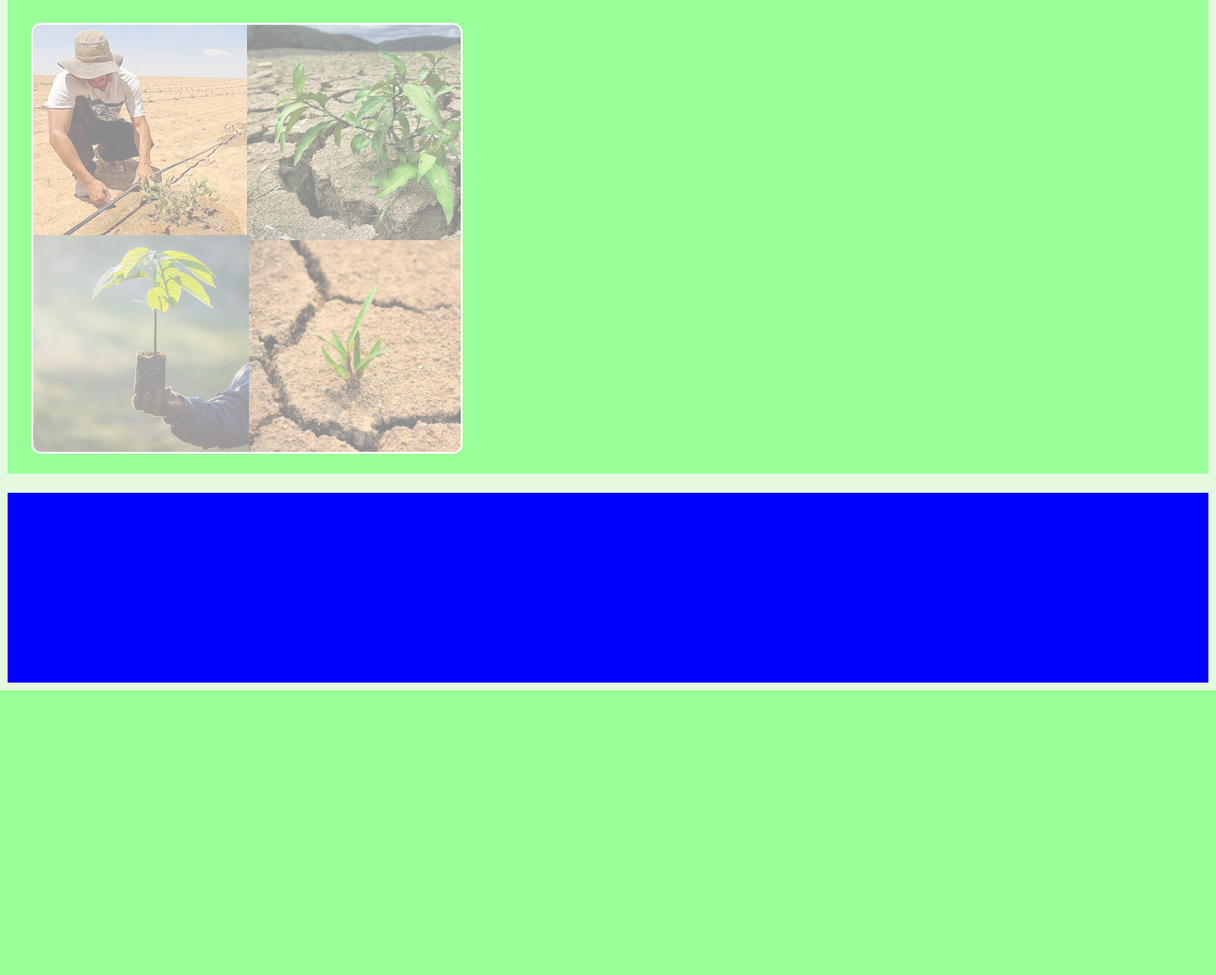
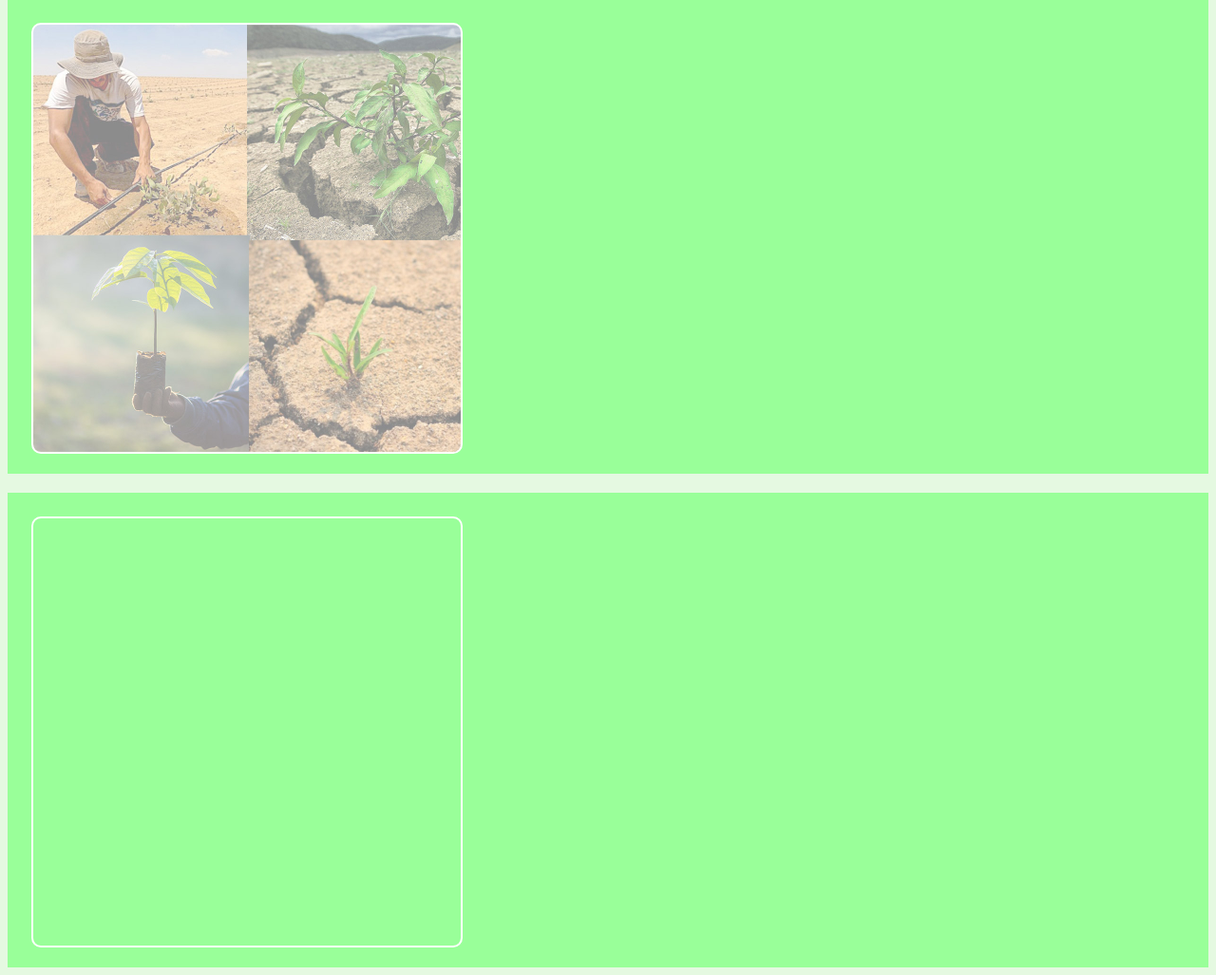
Before and after one commit to uditha-s/planting.greenvibes.lk, a PHP site: page /green.html in a window 1280 px wide. Shown: the part 2547-3574 px from the top of the page at 95% size. Before the commit the page ends 3274 px from the top, so only its background shows below. Run offline with PHP 8.4, Linux system fonts and the light colour scheme.

Commit message:
added new division to "down" division

```diff
--- a/New folder (8)/green.css
+++ b/New folder (8)/green.css
@@ -244,11 +244,11 @@ background-image:url("cover2.png");
 	background-color:#99ff99;
 	margin-top:20px;
 }
-.down{
+.we{
 	width:100%;
-	height:200px;
+	height:500px;
 	overflow:hidden;
-	background-color:blue;
+	background-color:#99ff99;
 	margin-top:20px;
 }
 .font{
@@ -319,3 +319,15 @@ margin-top:25px;
 background-image:url("w3.jpg");
 background-size:cover;
 border-radius: 10px;
+}
+.land{
+width:450px;
+	height:450px;
+	overflow:hidden;
+	background-color:;
+	border:2px solid white;
+margin-left:25px;
+margin-top:25px;
+background-image:url("");
+background-size:cover;
+border-radius: 10px;
--- a/New folder (8)/green.html
+++ b/New folder (8)/green.html
@@ -64,7 +64,9 @@
 <div class="niya"></div>
 
 </div>
-<div class="down"></div>
+<div class="we">
+<div class="land"></div>
+</div>
 
 
 </body>
```
